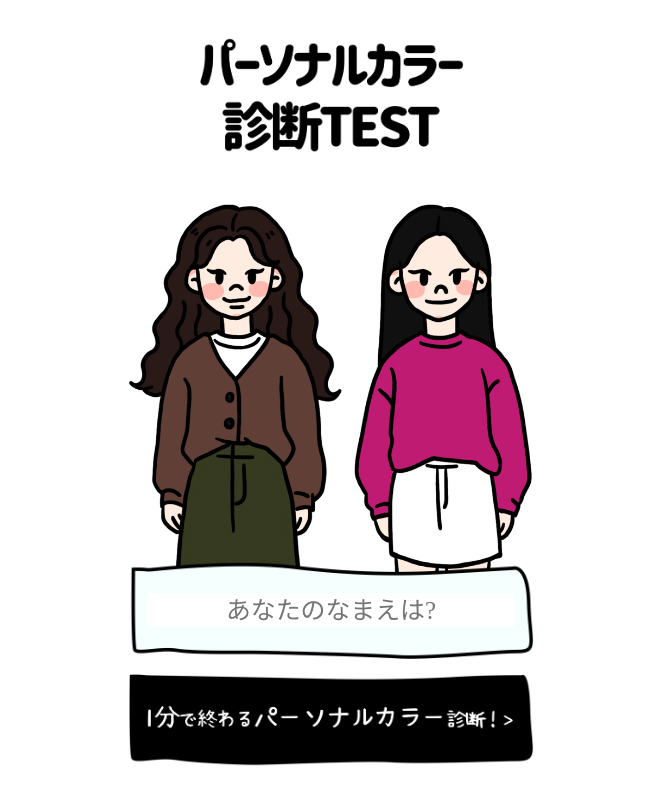
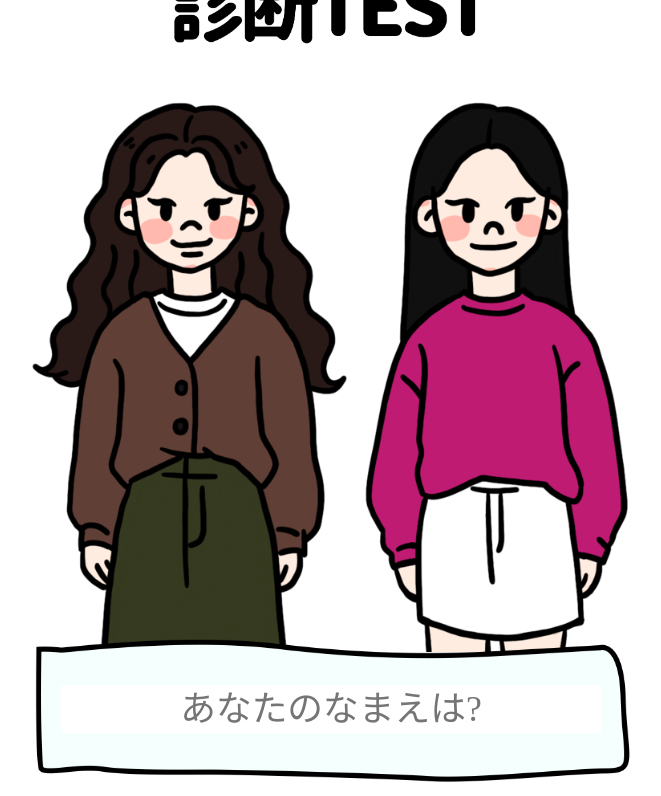
Before and after one commit to airman5573/pc-jp, a React (Vite) app: page / in a window 1280 px wide. Shown: the top 796 px of the page, without its empty margins (309-970 px from the left). Built offline with nearby package versions, Linux system fonts and the light colour scheme.

Commit message:
:recycle: refactor: max width를 고정한다

```diff
--- a/src/Container.tsx
+++ b/src/Container.tsx
@@ -1,5 +1,4 @@
-import { useEffect, useRef, useState } from 'react';
-import { getMaxWidth } from './utils';
+import Indicator from './Indicator';
 
 type Props = {
   children: JSX.Element;
@@ -7,19 +6,12 @@ type Props = {
 };
 
 function Container({ children, isAllImageLoaded }: Props) {
-  const [maxWidth, setMaxWidth] = useState<string>('100%');
-  const $this = useRef<HTMLDivElement>(null);
-  useEffect(() => {
-    if (!isAllImageLoaded || !$this.current) return;
-    const $el = $this.current;
-    const maxWidth = getMaxWidth($el.offsetWidth, $el.offsetHeight);
-    setMaxWidth(`${maxWidth}px`);
-  }, [isAllImageLoaded]);
-  const visibility = maxWidth === '100%' ? 'hidden' : 'visible';
+  const visibility = isAllImageLoaded ? 'visible' : 'hidden';
   return (
-    <div className="container pt-10 pb-10" style={{ maxWidth, visibility }}>
-      <div className="inner v-center" ref={$this}>
-        {children}
+    <div className="container pt-10 pb-10">
+      <div className="inner v-center">
+        {!isAllImageLoaded && <Indicator />}
+        {<div style={{ maxWidth: '640px', visibility }}>{children}</div>}
       </div>
     </div>
   );
--- /dev/null
+++ b/src/Indicator.tsx
@@ -0,0 +1,9 @@
+function Indicator() {
+  return (
+    <div className="indicator-wrapper">
+      <div className="indicator" />
+    </div>
+  );
+}
+
+export default Indicator;
--- a/src/intro/Intro.tsx
+++ b/src/intro/Intro.tsx
@@ -42,6 +42,7 @@ function Intro() {
     if (e.key !== 'Enter') return;
     handleBtnClick();
   };
+
   return (
     <Container isAllImageLoaded={allImageCount === loadedImageCount}>
       <div className="intro v-center">
--- a/src/scss/style.scss
+++ b/src/scss/style.scss
@@ -133,3 +133,27 @@ button{
 
   }
 }
+
+$lite:  black;
+$size: 48px;
+
+@keyframes rotation {
+  0% { transform: rotate(0deg) }
+  100% { transform: rotate(360deg) }
+}
+
+.indicator-wrapper {
+  position: absolute;
+  z-index: 999;
+  top: 50%;
+  left: 50%;
+  transform: translate(-50%, -50%);
+}
+
+.indicator {
+  width : $size;
+  height: $size;
+  border: 5px dotted $lite;
+  border-radius: 50%;
+  animation: rotation 2s linear infinite;
+}
--- a/src/utils.ts
+++ b/src/utils.ts
@@ -33,6 +33,7 @@ export const resetArrFrom = (_arr: Array<number>, _from: number) => {
 };
 
 export const getMaxWidth = (width: number, height: number): number => {
+  console.log(width, height);
   if (!width || !height) return 640;
   const $body = document.querySelector('body') as HTMLElement;
   if (!$body) return 640;
```
